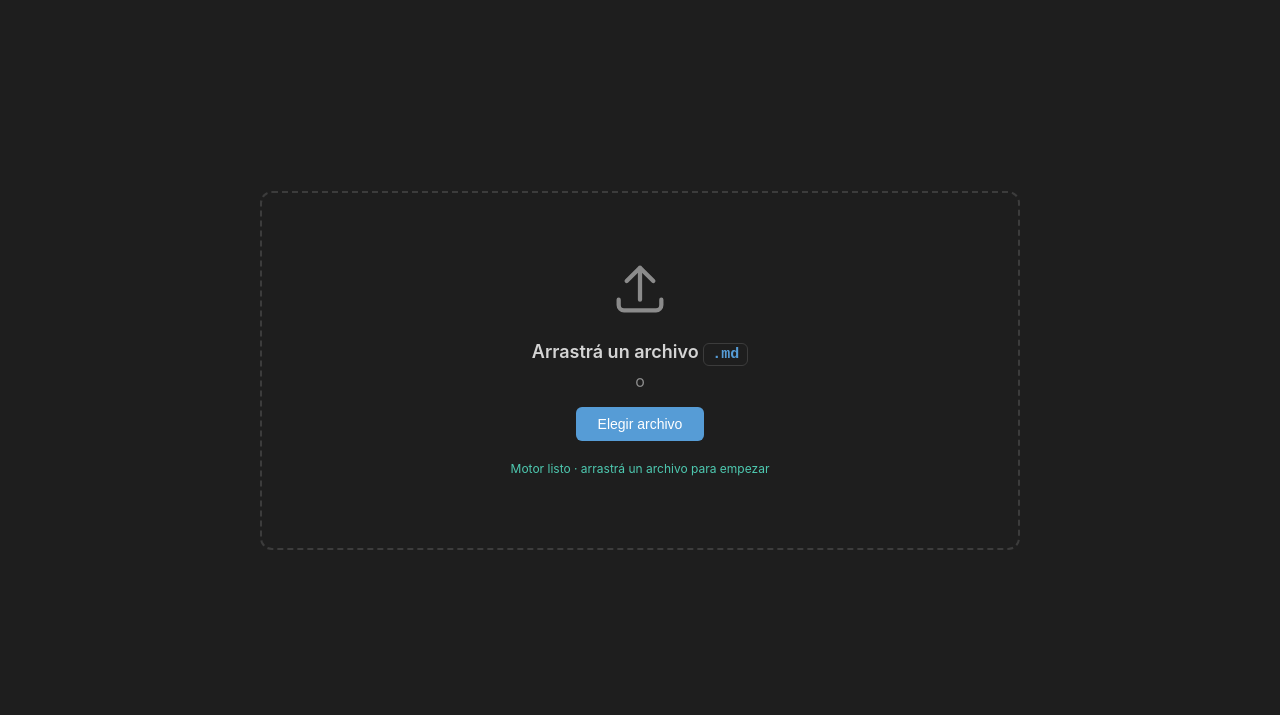
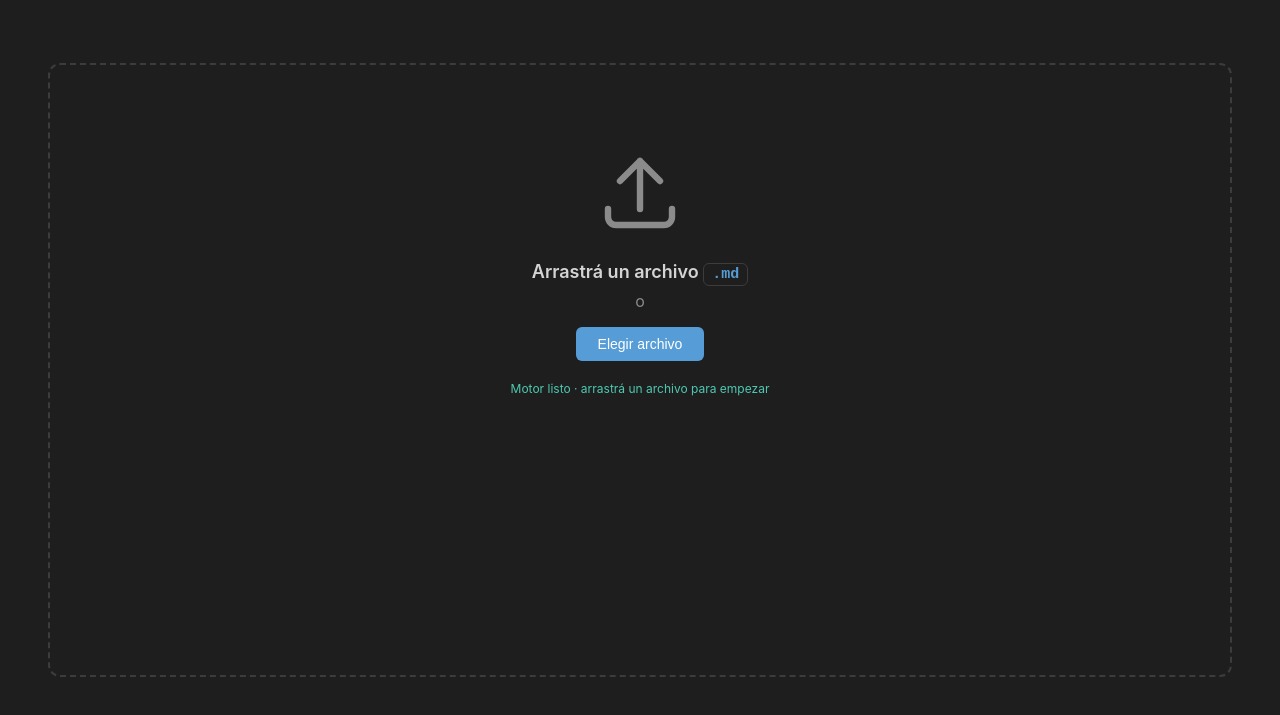
Before and after one commit to elgitdemarce/md-preview-wasm, a website built with Vite: page index.html in a window 1280 px wide. Shown: the part 51-766 px from the top of the page. Built offline with nearby package versions, Linux system fonts and the light colour scheme.

Commit message:
Agrandar dropzone a casi todo el body

```diff
--- a/src/style.css
+++ b/src/style.css
@@ -82,12 +82,15 @@ main {
 
 .dropzone-inner {
   text-align: center;
-  padding: 64px 48px;
+  text-align: center;
+  /* ocupar casi todo el espacio del body: ancho completo con margen y altura calculada */
+  padding: 80px 48px;
   border: 2px dashed var(--border);
   border-radius: 12px;
-  max-width: 760px;
-  min-height: 320px;
-  width: 100%;
+  max-width: none;
+  width: calc(100% - 48px);
+  height: calc(100% - 96px);
+  min-height: 420px;
   transition: border-color 0.15s ease, background 0.15s ease, transform 0.15s ease;
 }
 
@@ -99,8 +102,8 @@ main {
 
 .dropzone svg {
   color: var(--fg-muted);
-  width: 64px;
-  height: 64px;
+  width: 96px;
+  height: 96px;
 }
 
 .dropzone.dragging svg {
```
